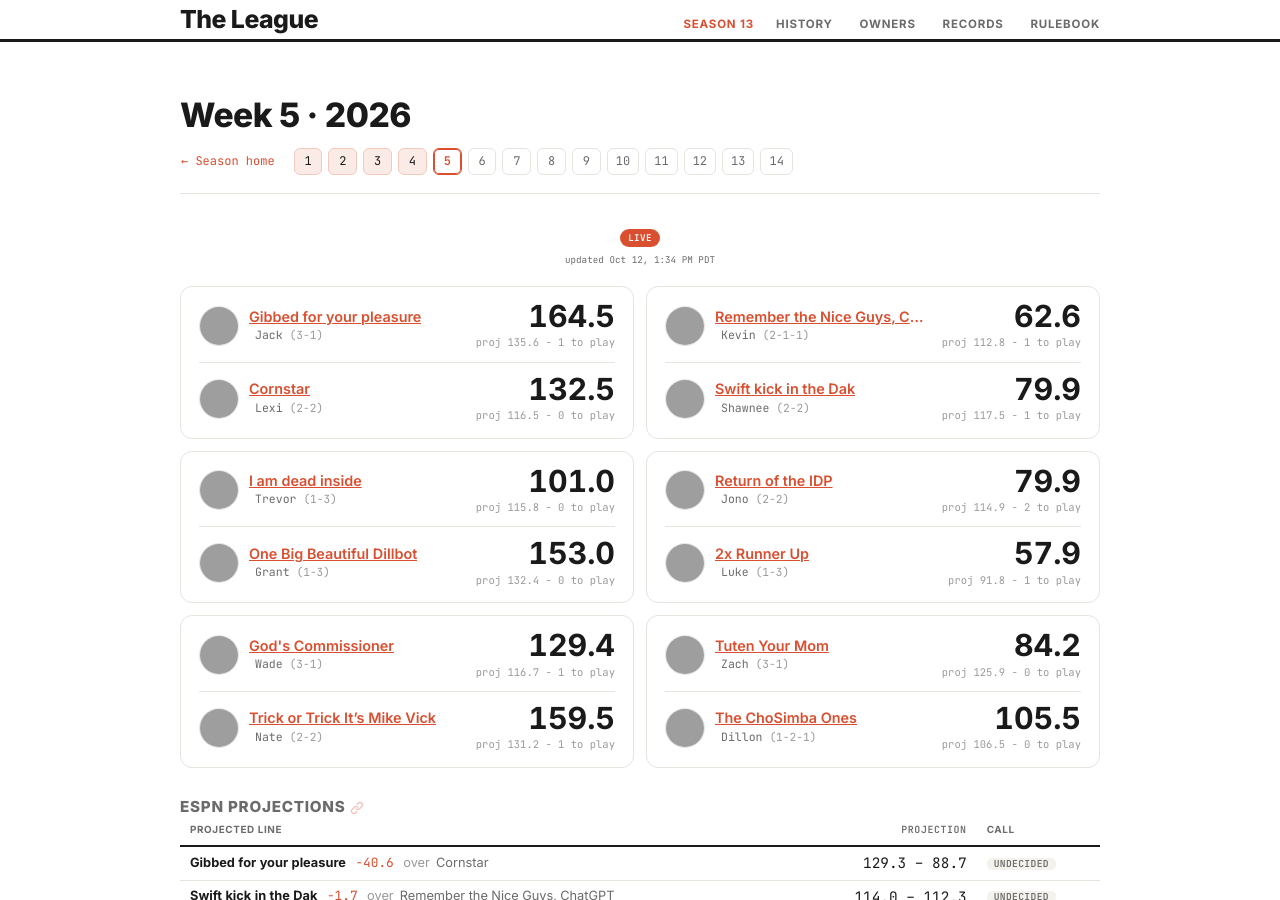
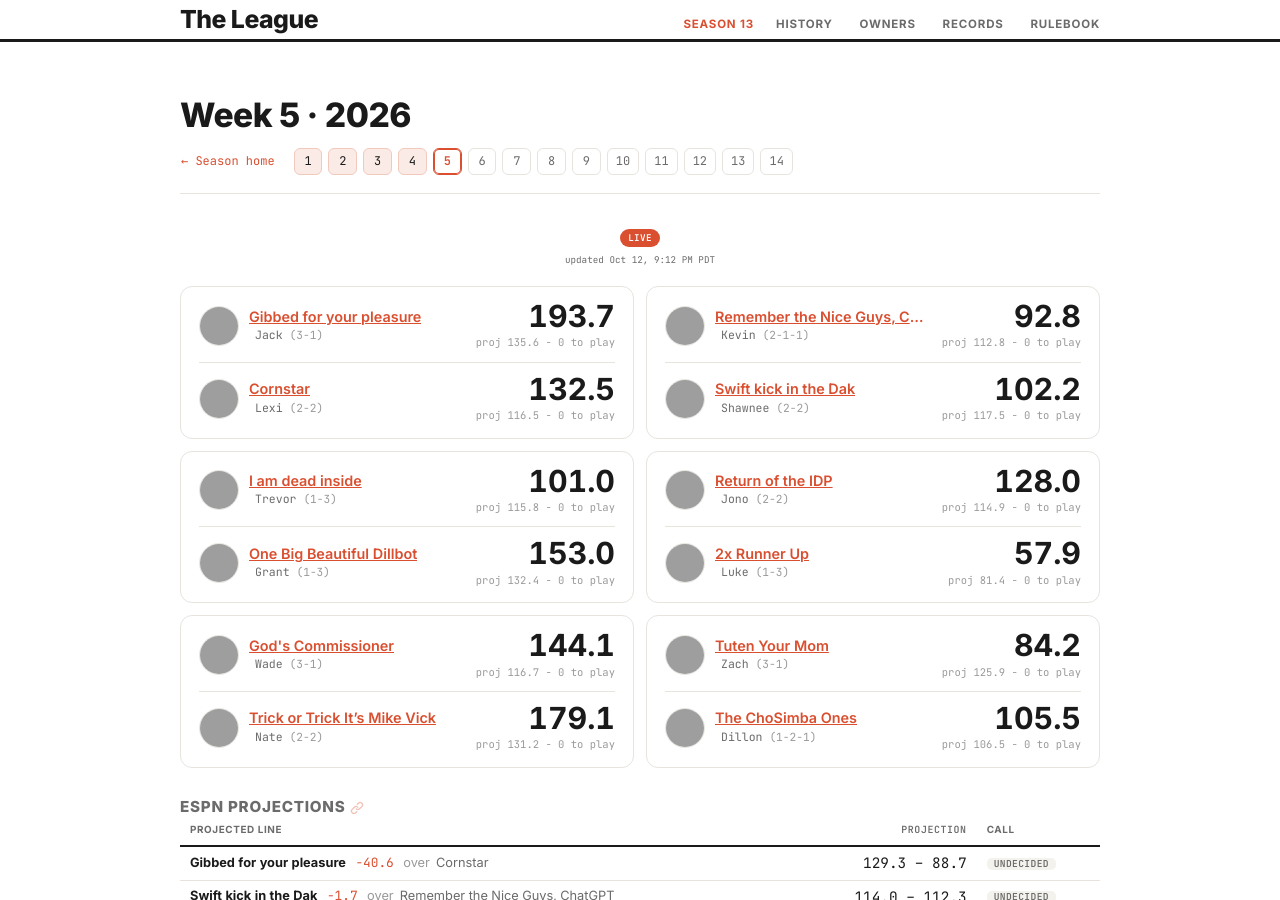
Before and after one commit to dillondrenzek/no-love-in-the-league, a Jekyll site: the page built from docs/seasons/2026/week-5.md, in a window 1280 px wide and 900 px high, cut to the strip 0-900 px from the top of the window. Built offline with Jekyll 4.4.1, drawn with Linux system fonts in a browser that asks for light colours; grey boxes are pictures that could not be loaded.

Commit message:
Daily update: 2026-10-13

```diff
--- a/docs/_data/weeks.yml
+++ b/docs/_data/weeks.yml
@@ -255,7 +255,7 @@
     result: miss
     winner_id: zachzoske
   projected_at: Sep 9, 2026 · 12:14 AM PDT
-  updated_at: Oct 12, 1:34 PM PDT
+  updated_at: Oct 12, 9:12 PM PDT
   current: false
   power:
   - rank: 1
@@ -654,7 +654,7 @@
     result: hit
     winner_id: schirmerj
   projected_at: Sep 17, 2026 · 1:57 PM PDT
-  updated_at: Oct 12, 1:34 PM PDT
+  updated_at: Oct 12, 9:12 PM PDT
   current: false
   power:
   - rank: 1
@@ -1046,7 +1046,7 @@
     result: hit
     winner_id: zachzoske
   projected_at: Sep 24, 2026 · 9:10 AM PDT
-  updated_at: Oct 12, 1:34 PM PDT
+  updated_at: Oct 12, 9:12 PM PDT
   current: false
   power:
   - rank: 1
@@ -1445,7 +1445,7 @@
     result: hit
     winner_id: zachzoske
   projected_at: Oct 1, 2026 · 3:13 PM PDT
-  updated_at: Oct 12, 1:34 PM PDT
+  updated_at: Oct 12, 9:12 PM PDT
   current: false
   power:
   - rank: 1
@@ -1583,16 +1583,16 @@
     home_record: 3-1
     away_record: 2-2
     scored: true
-    home_yet: 1
+    home_yet: 0
     away_yet: 0
     final: false
     live: true
     playoff: false
-    home_score: 164.5
+    home_score: 193.7
     away_score: 132.5
     winner_id: null
     tie: false
-    margin: 32.0
+    margin: 61.2
     home_proj: 135.6
     away_proj: 116.5
   - home_id: kevbots22
@@ -1606,16 +1606,16 @@
     home_record: 2-1-1
     away_record: 2-2
     scored: true
-    home_yet: 1
-    away_yet: 1
+    home_yet: 0
+    away_yet: 0
     final: false
     live: true
     playoff: false
-    home_score: 62.6
-    away_score: 79.9
+    home_score: 92.8
+    away_score: 102.2
     winner_id: null
     tie: false
-    margin: 17.3
+    margin: 9.4
     home_proj: 112.8
     away_proj: 117.5
   - home_id: purpsworth
@@ -1652,18 +1652,18 @@
     home_record: 2-2
     away_record: 1-3
     scored: true
-    home_yet: 2
-    away_yet: 1
+    home_yet: 0
+    away_yet: 0
     final: false
     live: true
     playoff: false
-    home_score: 79.9
+    home_score: 128.0
     away_score: 57.9
     winner_id: null
     tie: false
-    margin: 22.0
+    margin: 70.1
     home_proj: 114.9
-    away_proj: 91.8
+    away_proj: 81.4
   - home_id: sturmanator15
     home_team: God's Commissioner
     home_owner: Wade
@@ -1675,16 +1675,16 @@
     home_record: 3-1
     away_record: 2-2
     scored: true
-    home_yet: 1
-    away_yet: 1
+    home_yet: 0
+    away_yet: 0
     final: false
     live: true
     playoff: false
-    home_score: 129.4
-    away_score: 159.5
+    home_score: 144.1
+    away_score: 179.1
     winner_id: null
     tie: false
-    margin: 30.1
+    margin: 35.0
     home_proj: 116.7
     away_proj: 131.2
   - home_id: zachzoske
@@ -1803,7 +1803,7 @@
     decided: false
     result: null
   projected_at: Oct 8, 2026 · 11:06 AM PDT
-  updated_at: Oct 12, 1:34 PM PDT
+  updated_at: Oct 12, 9:12 PM PDT
   current: true
   power:
   - rank: 1
@@ -2029,7 +2029,7 @@
   highlights: []
   projections: []
   projected_at: null
-  updated_at: Oct 12, 1:34 PM PDT
+  updated_at: Oct 12, 9:12 PM PDT
   current: false
   power: []
 2026-7:
@@ -2135,7 +2135,7 @@
   highlights: []
   projections: []
   projected_at: null
-  updated_at: Oct 12, 1:34 PM PDT
+  updated_at: Oct 12, 9:12 PM PDT
   current: false
   power: []
 2026-8:
@@ -2241,7 +2241,7 @@
   highlights: []
   projections: []
   projected_at: null
-  updated_at: Oct 12, 1:34 PM PDT
+  updated_at: Oct 12, 9:12 PM PDT
   current: false
   power: []
 2026-9:
@@ -2347,7 +2347,7 @@
   highlights: []
   projections: []
   projected_at: null
-  updated_at: Oct 12, 1:34 PM PDT
+  updated_at: Oct 12, 9:12 PM PDT
   current: false
   power: []
 2026-10:
@@ -2453,7 +2453,7 @@
   highlights: []
   projections: []
   projected_at: null
-  updated_at: Oct 12, 1:34 PM PDT
+  updated_at: Oct 12, 9:12 PM PDT
   current: false
   power: []
 2026-11:
@@ -2559,7 +2559,7 @@
   highlights: []
   projections: []
   projected_at: null
-  updated_at: Oct 12, 1:34 PM PDT
+  updated_at: Oct 12, 9:12 PM PDT
   current: false
   power: []
 2026-12:
@@ -2665,7 +2665,7 @@
   highlights: []
   projections: []
   projected_at: null
-  updated_at: Oct 12, 1:34 PM PDT
+  updated_at: Oct 12, 9:12 PM PDT
   current: false
   power: []
 2026-13:
@@ -2771,7 +2771,7 @@
   highlights: []
   projections: []
   projected_at: null
-  updated_at: Oct 12, 1:34 PM PDT
+  updated_at: Oct 12, 9:12 PM PDT
   current: false
   power: []
 2026-14:
@@ -2877,6 +2877,6 @@
   highlights: []
   projections: []
   projected_at: null
-  updated_at: Oct 12, 1:34 PM PDT
+  updated_at: Oct 12, 9:12 PM PDT
   current: false
   power: []
```
Also changed, not shown: data/rosters/2026-week-05.yml (+17 -17 lines), data/seasons/2026.yml (+5 -5 lines).
